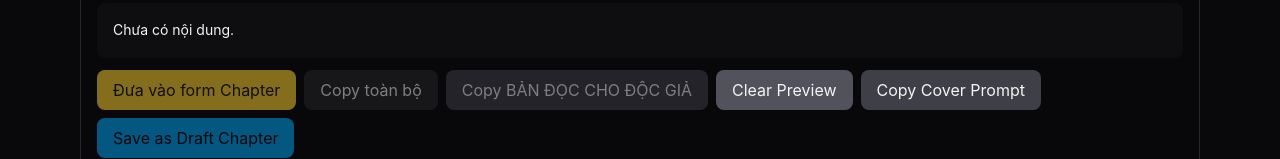
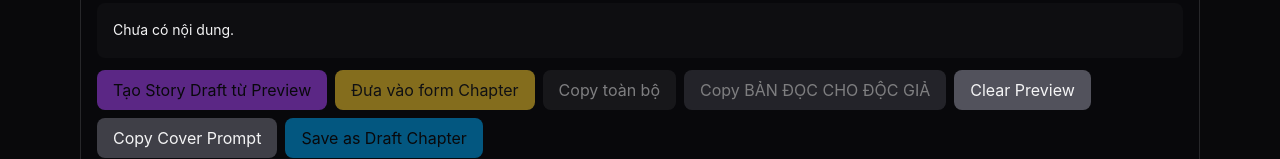
Before and after one commit to longfly84/story-platform, a React (Vite) app: page /admin/ai-writer in a window 1280 px wide. Shown: the part 793-952 px from the top of the page. Built offline with nearby package versions, Linux system fonts and the light colour scheme; no server answers; the database is empty.

Commit message:
add create story draft from ai writer

```diff
--- a/src/components/admin/AIGeneratePanel.tsx
+++ b/src/components/admin/AIGeneratePanel.tsx
@@ -621,6 +621,69 @@ export default function AIGeneratePanel() {
     setMessage(successMessage)
   }
 
+  function getMarkdownSection(markdown: string, heading: string) {
+  const lines = markdown.split('\n')
+  const headingIndex = lines.findIndex((line) => line.trim() === heading)
+
+  if (headingIndex === -1) return ''
+
+  const collected: string[] = []
+
+  for (let index = headingIndex + 1; index < lines.length; index += 1) {
+    const line = lines[index]
+
+    if (line.trim().startsWith('## ') || line.trim().startsWith('# ')) {
+      break
+    }
+
+    collected.push(line)
+  }
+
+  return collected.join('\n').trim()
+  }
+
+  function getStoryTitleFromPreview() {
+    const planTitle = getMarkdownSection(preview, '## Tên truyện')
+      .split('\n')
+      .find((line) => line.trim())
+
+    if (planTitle) return planTitle.replace(/^[-*]\s*/, '').trim()
+
+    const chapterTitle = preview
+      .split('\n')
+      .find((line) => line.trim().startsWith('# Chương'))
+
+    if (chapterTitle) {
+      return chapterTitle
+        .replace(/^#+\s*/, '')
+        .replace(/^Chương\s*[—-]\s*/i, '')
+        .trim()
+    }
+
+    return (
+      selectedStory?.title ||
+      aiForm.promptIdea.trim() ||
+      'Truyện nháp AI Writer'
+    )
+  }
+
+  function getStoryDescriptionFromPreview() {
+    const logline = getMarkdownSection(preview, '## Logline')
+    if (logline) return logline
+
+    const summary = getMarkdownSection(preview, '## Tóm tắt')
+    if (summary) return summary
+
+    const conflict = getMarkdownSection(preview, '## Mâu thuẫn cốt lõi')
+    if (conflict) return conflict
+
+    return (
+      aiForm.promptIdea.trim() ||
+      selectedStory?.description ||
+      'Truyện được tạo từ AI Writer.'
+    )
+  }
+
   function getReaderOnly() {
     if (!preview) return ''
     return preview.split('\n---\n')[0] || preview
@@ -652,6 +715,95 @@ export default function AIGeneratePanel() {
       .replace(/^#+\s*/, '')
       .replace(/^Chương\s*[—-]\s*/i, '')
       .trim()
+  }
+
+  async function createStoryDraftFromPreview() {
+    if (!preview.trim()) {
+      setMessage('Chưa có preview để tạo truyện.')
+      return
+    }
+
+    const title = getStoryTitleFromPreview()
+    const description = getStoryDescriptionFromPreview()
+    const slugBase = makeSlug(title || 'truyen-nhap-ai')
+    const slug = `${slugBase}-${Date.now()}`
+    const genreLabel = findLabel(categoryOptions, aiForm.category)
+
+    try {
+      const payload = {
+        title,
+        slug,
+        description,
+        author: 'AI Writer',
+        status: 'draft',
+        visibility: 'draft',
+        genres: aiForm.category ? [aiForm.category] : [],
+        story_dna: {
+          source: 'ai-writer',
+          module: aiForm.moduleId,
+          genre: genreLabel,
+          main_character_style: findLabel(mainCharacterOptions, aiForm.mainCharacterStyle),
+          chapter_length: findLabel(chapterLengthOptions, aiForm.chapterLength),
+          cliffhanger_type: findLabel(cliffhangerOptions, aiForm.cliffhangerType),
+          humiliation_level: aiForm.humiliationLevel,
+          revenge_intensity: aiForm.revengeIntensity,
+        },
+        story_memory: {
+          created_from: 'ai-writer-story-plan',
+          preview,
+        },
+        current_arc: 'Khởi đầu truyện / setup xung đột chính',
+        emotion_tags: [genreLabel, findLabel(mainCharacterOptions, aiForm.mainCharacterStyle)],
+      }
+
+      const { data, error } = await supabase
+        .from('stories')
+        .insert([payload])
+        .select('id, title, slug, author, status, description')
+        .single()
+
+      if (error) {
+        const msg = String(error.message || error)
+
+        if (
+          msg.toLowerCase().includes('story_dna') ||
+          msg.toLowerCase().includes('story_memory') ||
+          msg.toLowerCase().includes('current_arc') ||
+          msg.toLowerCase().includes('emotion_tags') ||
+          msg.toLowerCase().includes('visibility')
+        ) {
+          const fallbackPayload = {
+            title,
+            slug,
+            description,
+            author: 'AI Writer',
+            status: 'draft',
+            genres: aiForm.category ? [aiForm.category] : [],
+          }
+
+          const fallback = await supabase
+            .from('stories')
+            .insert([fallbackPayload])
+            .select('id, title, slug, author, status, description')
+            .single()
+
+          if (fallback.error) throw fallback.error
+
+          setSelectedStory(fallback.data)
+          setStoryOptions((prev) => [fallback.data, ...prev])
+          setMessage(`Đã tạo Story Draft: ${fallback.data.title}`)
+          return
+        }
+
+        throw error
+      }
+
+      setSelectedStory(data)
+      setStoryOptions((prev) => [data, ...prev])
+      setMessage(`Đã tạo Story Draft: ${data.title}`)
+    } catch (err: any) {
+      setMessage(`Tạo Story Draft thất bại: ${String(err?.message ?? err)}`)
+    }
   }
 
   async function saveDraft(source: 'insert' | 'draft') {
@@ -1052,6 +1204,15 @@ export default function AIGeneratePanel() {
             <button
               type="button"
               disabled={!hasPreview}
+              onClick={createStoryDraftFromPreview}
+              className="w-full rounded-lg bg-purple-500 px-4 py-2 text-zinc-950 disabled:opacity-50 sm:w-auto"
+            >
+              Tạo Story Draft từ Preview
+            </button>
+
+            <button
+              type="button"
+              disabled={!hasPreview}
               onClick={() => saveDraft('insert')}
               className="w-full rounded-lg bg-amber-300 px-4 py-2 text-zinc-900 disabled:opacity-50 sm:w-auto"
             >
```
